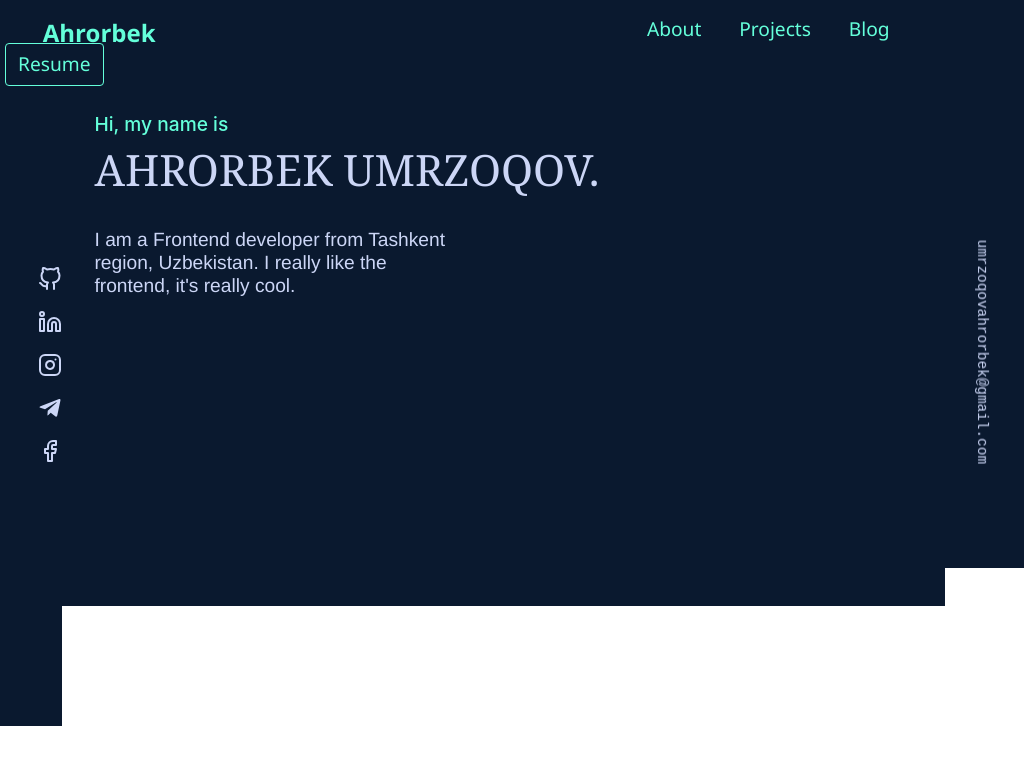
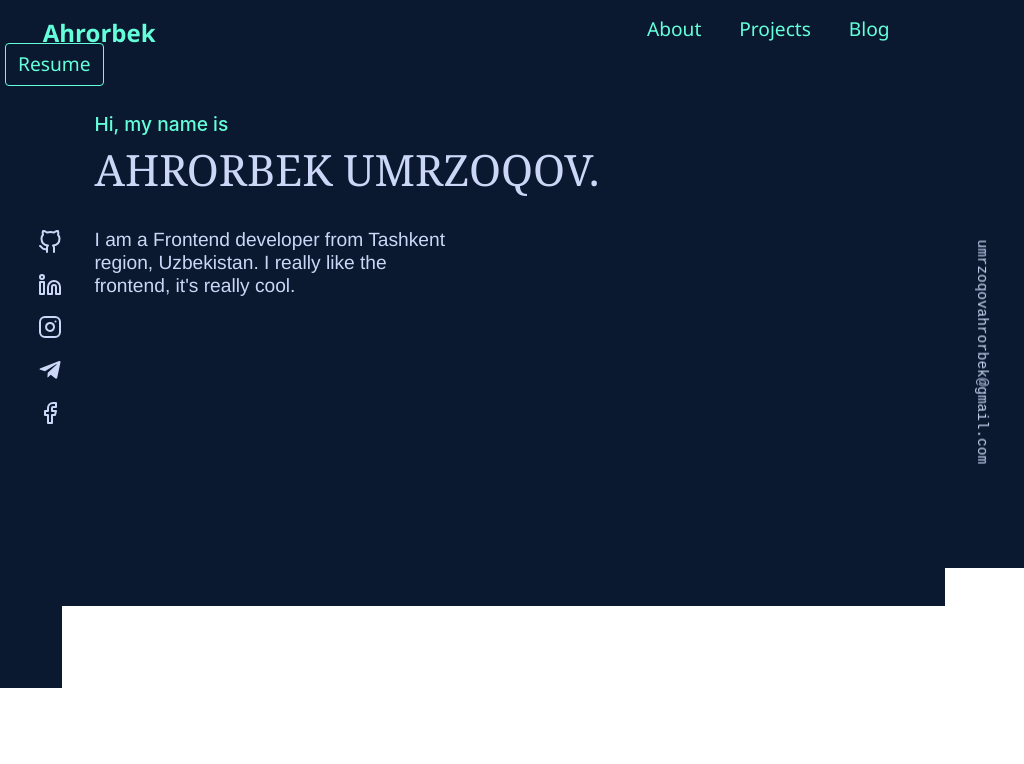
Before and after one commit to AhrorShoH/for-portfolio, a React (Create React App) app: page / in a window 1024 px wide. Shown: the top 764 px of the page. Built offline with nearby package versions, Linux system fonts and the light colour scheme.

Commit message:
Update contact.css

```diff
--- a/src/contact/contact.css
+++ b/src/contact/contact.css
@@ -283,7 +283,7 @@
     padding-left: 1cm;
     background-color: #0A192F;
     position: fixed;
-    padding-top: 1cm;
+    padding-top: -5cm;
 }
 
 #icongithub {
```
